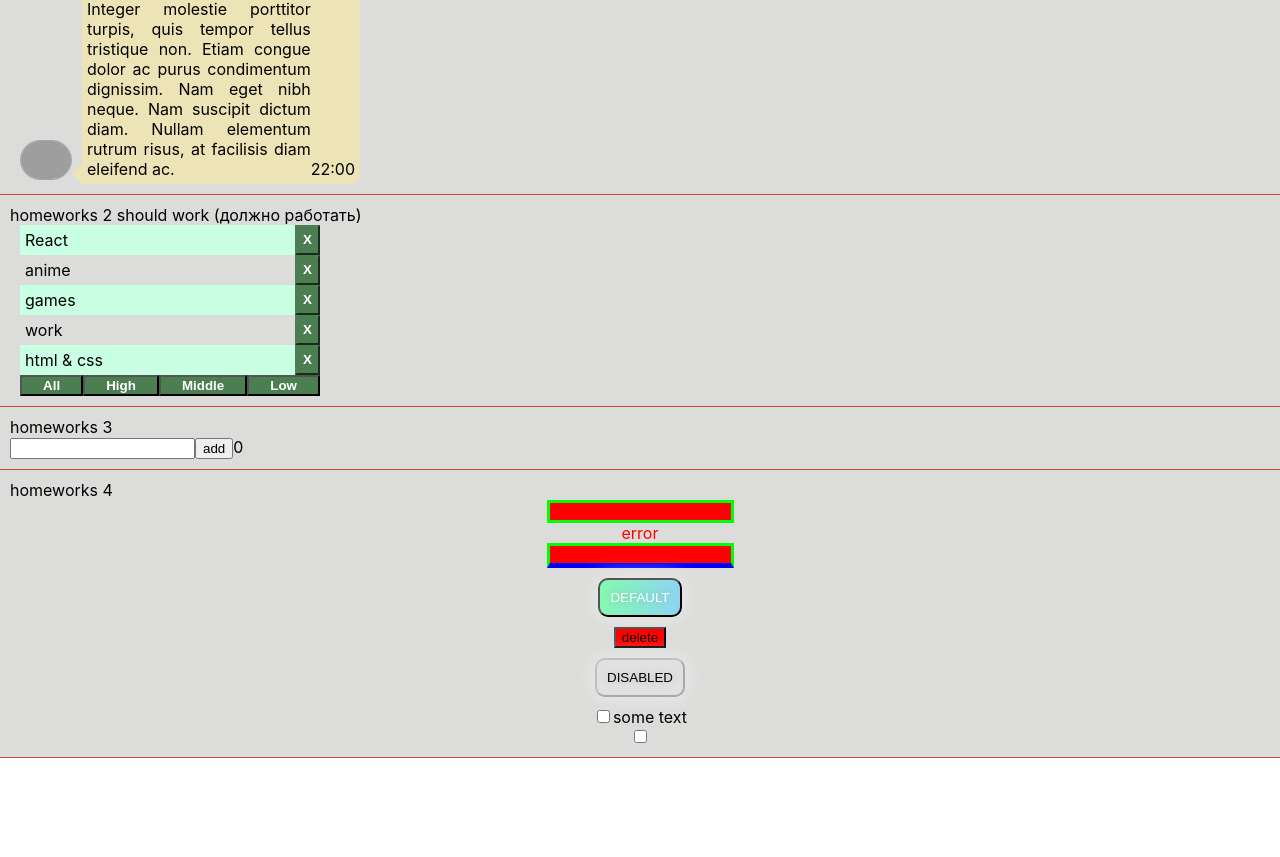
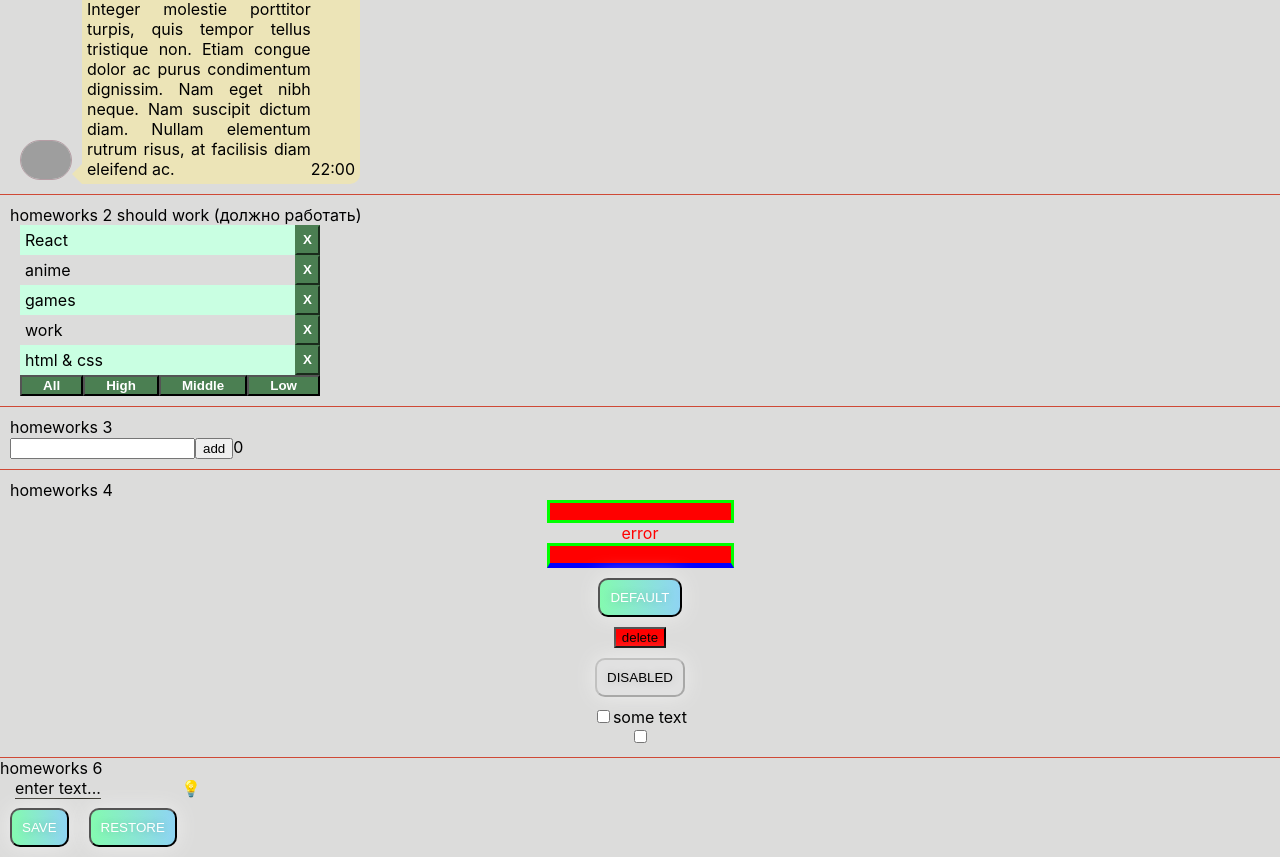
Before and after one commit to ArtiomB5/home-work, a React (Create React App) app: page /#/pre-junior in a window 1280 px wide. Shown: the part 760-1617 px from the top of the page. Before the commit the page ends 1518 px from the top, so only its background shows below. Built offline with nearby package versions, Linux system fonts and the light colour scheme; grey boxes are pictures that could not be loaded.

Commit message:
homework #6 completed

```diff
--- a/package.json
+++ b/package.json
@@ -11,6 +11,7 @@
     "@types/react": "^17.0.0",
     "@types/react-dom": "^17.0.0",
     "@types/react-router-dom": "^5.1.8",
+    "gh-pages": "^3.2.3",
     "react": "^17.0.2",
     "react-dom": "^17.0.2",
     "react-router-dom": "^5.3.0",
--- a/src/p2-homeworks/h5/pages/PreJunior.tsx
+++ b/src/p2-homeworks/h5/pages/PreJunior.tsx
@@ -3,6 +3,7 @@ import HW1 from '../../h1/HW1'
 import HW2 from '../../h2/HW2'
 import HW3 from '../../h3/HW3'
 import HW4 from '../../h4/HW4'
+import HW6 from './../../h6/HW6'
 
 function PreJunior() {
     return (
@@ -11,8 +12,7 @@ function PreJunior() {
             <HW2/>
             <HW3/>
             <HW4/>
-            {/*<HW6/>*/}
-
+            <HW6/>
         </div>
     )
 }
--- a/src/p2-homeworks/h6/HW6.tsx
+++ b/src/p2-homeworks/h6/HW6.tsx
@@ -10,12 +10,12 @@ function HW6() {
         saveState<string>('editable-span-value', value)
     }
     const restore = () => {
-        // setValue()
+      const state: string = restoreState<string>('editable-span-value', value)
+      setValue(state);
     }
 
     return (
         <div>
-            <hr/>
             homeworks 6
 
             {/*should work (должно работать)*/}
@@ -29,10 +29,8 @@ function HW6() {
             <SuperButton onClick={save}>save</SuperButton>
             <SuperButton onClick={restore}>restore</SuperButton>
 
-            <hr/>
             {/*для личного творчества, могу проверить*/}
             {/*<AlternativeSuperEditableSpan/>*/}
-            <hr/>
         </div>
     )
 }
--- a/src/p2-homeworks/h6/common/c4-SuperEditableSpan/SuperEditableSpan.tsx
+++ b/src/p2-homeworks/h6/common/c4-SuperEditableSpan/SuperEditableSpan.tsx
@@ -1,5 +1,11 @@
-import React, {DetailedHTMLProps, InputHTMLAttributes, HTMLAttributes, useState} from 'react'
+import React, {
+  DetailedHTMLProps,
+  InputHTMLAttributes,
+  HTMLAttributes,
+  useState
+} from 'react'
 import SuperInputText from '../../../h4/common/c1-SuperInputText/SuperInputText'
+
 
 // тип пропсов обычного инпута
 type DefaultInputPropsType = DetailedHTMLProps<InputHTMLAttributes<HTMLInputElement>, HTMLInputElement>
@@ -29,27 +35,60 @@ const SuperEditableSpan: React.FC<SuperEditableSpanType> = (
 ) => {
   const [editMode, setEditMode] = useState<boolean>(false)
   const {children, onDoubleClick, className, ...restSpanProps} = spanProps || {}
+  const [editMsg, setEditMsg] = useState(false);
 
   const onEnterCallback = () => {
     // setEditMode() // выключить editMode при нажатии Enter
-
+    setEditMode(false);
     onEnter && onEnter()
   }
   const onBlurCallback = (e: React.FocusEvent<HTMLInputElement>) => {
     // setEditMode() // выключить editMode при нажатии за пределами инпута
-
+    setEditMode(false);
     onBlur && onBlur(e)
   }
   const onDoubleClickCallBack = (e: React.MouseEvent<HTMLSpanElement, MouseEvent>) => {
     // setEditMode() // включить editMode при двойном клике
-
-        onDoubleClick && onDoubleClick(e)
+    setEditMode(true);
+    onDoubleClick && onDoubleClick(e);
   }
 
-    const spanClassName = `${'сделать красивый стиль для спана'} ${className}`
+  const spanStyle = {
+    margin: '15px 80px 15px 15px',
+    borderBottom: '1px solid #2f2d25'
+  }
+
+  const spanClassName = `${'x'} ${className}`
+
+  const mouseOverHandler = () => {
+    setEditMsg(true);
+  }
+
+  const mouseLeaveHandler = () => {
+    setEditMsg(false)
+  }
+
+  const SpanInputInfo = () => {
+    return (
+      <span>
+              <span onMouseOver={mouseOverHandler}
+                    onMouseLeave={mouseLeaveHandler}
+              >
+                💡
+            </span>
+        {editMode ?
+          <span>{editMsg ? 'To complete the text input, press the Enter key or click in an empty place on the page.' : ''}</span>
+          :
+          <span>{editMsg ? 'Double-click to change the text.' : ''}</span>
+        }
+
+      </span>
+    )
+  }
 
   return (
     <>
+      <span>
         {editMode
           ? (
             <SuperInputText
@@ -63,7 +102,7 @@ const SuperEditableSpan: React.FC<SuperEditableSpanType> = (
             <span
               onDoubleClick={onDoubleClickCallBack}
               className={spanClassName}
-
+              style={spanStyle}
               {...restSpanProps}
             >
                         {/*если нет захардкодженного текста для спана, то значение инпута*/}
@@ -71,8 +110,10 @@ const SuperEditableSpan: React.FC<SuperEditableSpanType> = (
             </span>
           )
         }
+      </span>
+      <SpanInputInfo/>
     </>
   )
-}
+};
 
 export default SuperEditableSpan
```
Also changed, not shown: 1 other file (tests, documents, lock files or other folders). Lines whose indentation alone changed are shown as unchanged.
